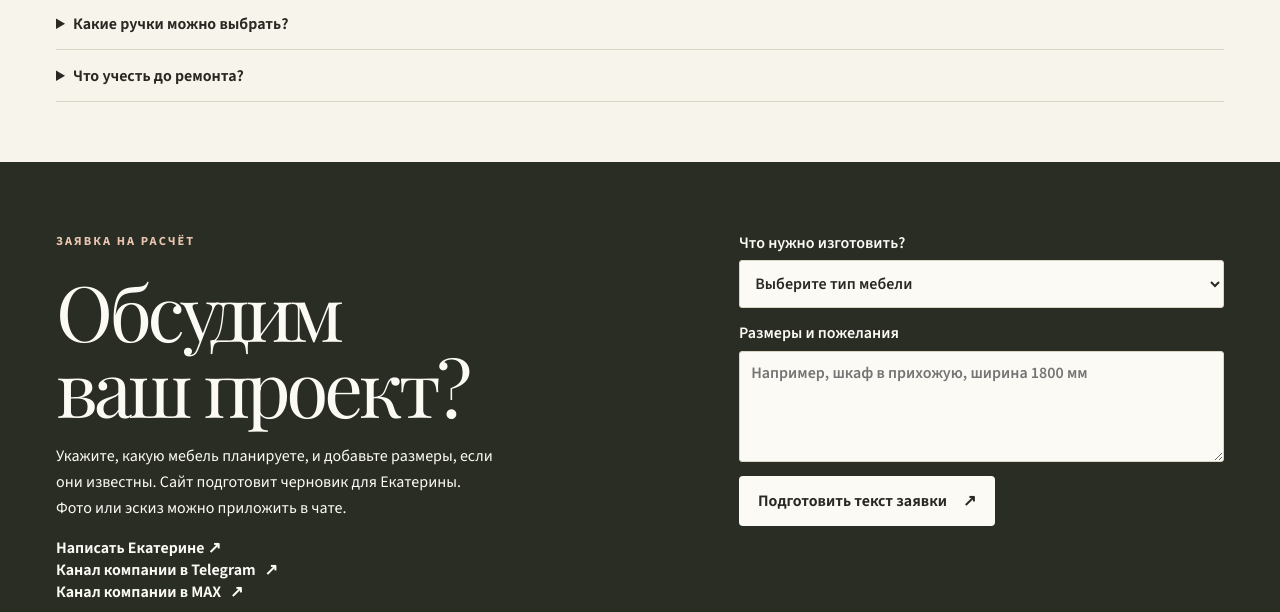
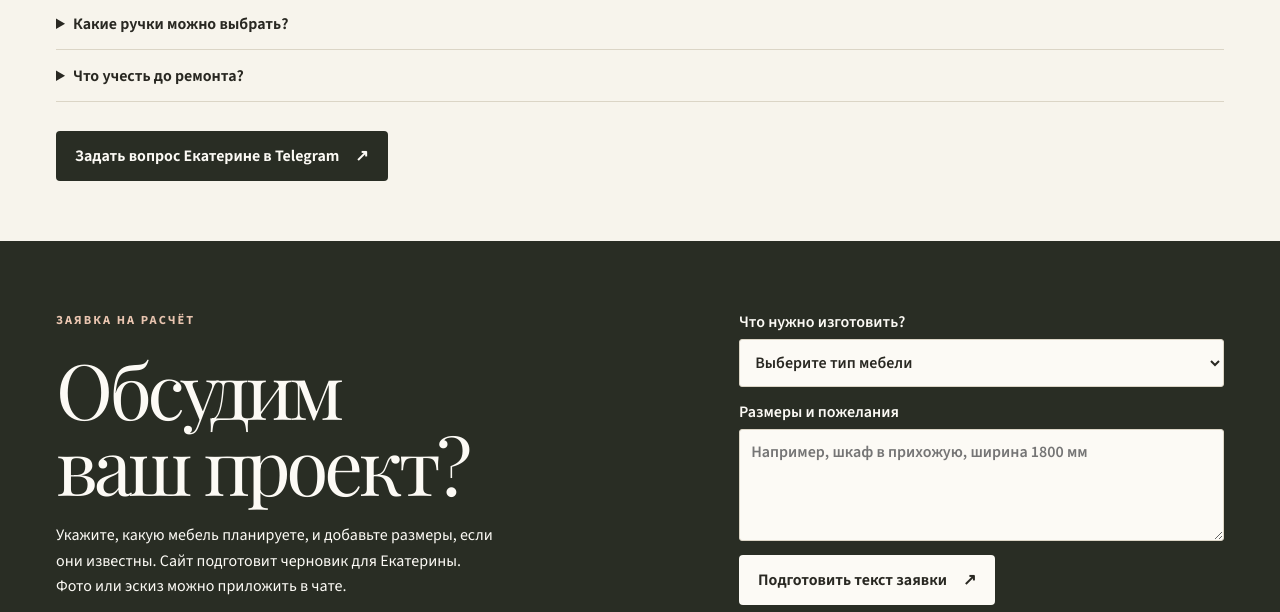
Before and after one commit to KorkinTS/stilno-mebelno, a plain HTML site: page index.html in a window 1280 px wide. Shown: the part 6484-7096 px from the top of the page. Drawn offline with Linux system fonts and the light colour scheme.

Commit message:
Link to Ekaterina on Telegram from the FAQ

```diff
--- a/index.html
+++ b/index.html
@@ -141,6 +141,9 @@
         <details><summary>Какие ручки можно выбрать?</summary><p>Накладные ручки проще заменить. Торцевые и интегрированные меньше выступают. Если хочется ровный фасад, можно подобрать механизм открывания нажатием.</p></details>
         <details><summary>Что учесть до ремонта?</summary><p>Заранее проверьте, как будут открываться дверцы и ящики, сколько места останется в проходах и где окажутся розетки, выводы воды и вентиляция. Для встроенной техники пригодятся точные размеры выбранных моделей.</p></details>
       </div>
+      <div class="hero-actions">
+        <a class="button" href="https://t.me/Katy_luckylife" target="_blank" rel="noopener noreferrer">Задать вопрос Екатерине в Telegram <span aria-hidden="true">↗</span></a>
+      </div>
     </section>
 
     <section id="contact" class="contact">
```
